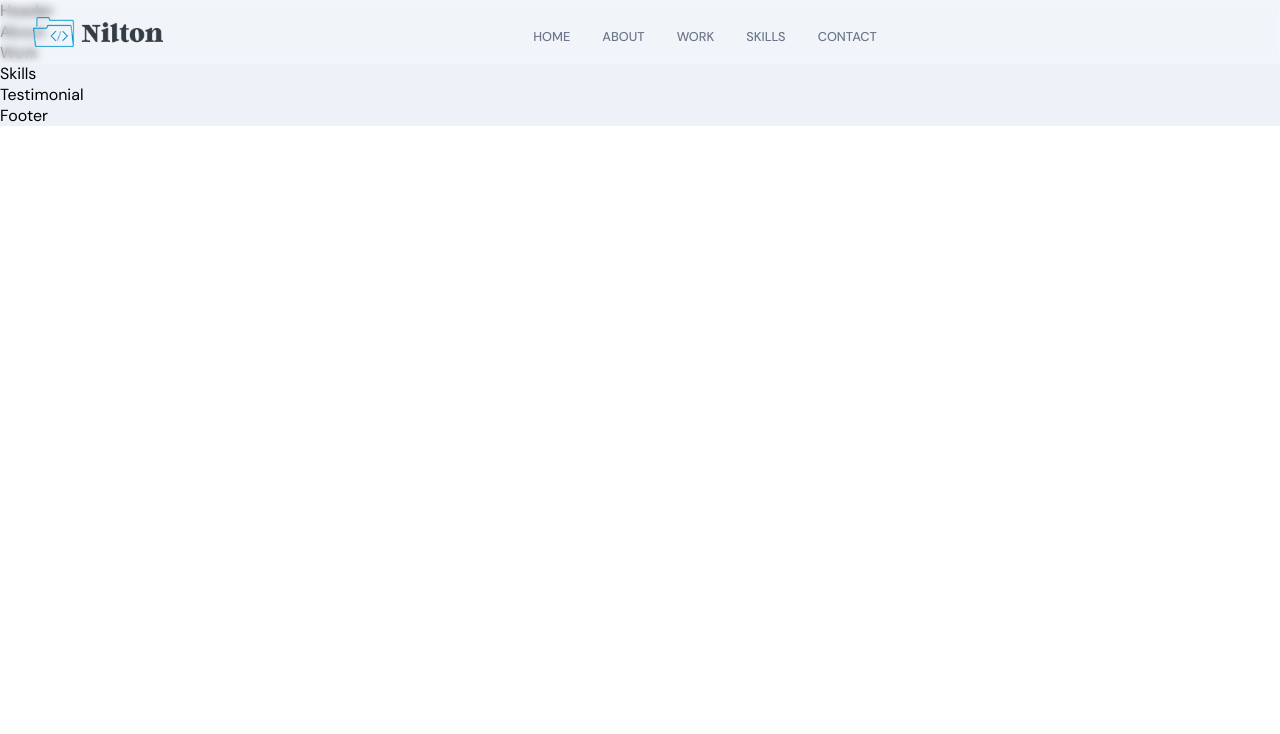
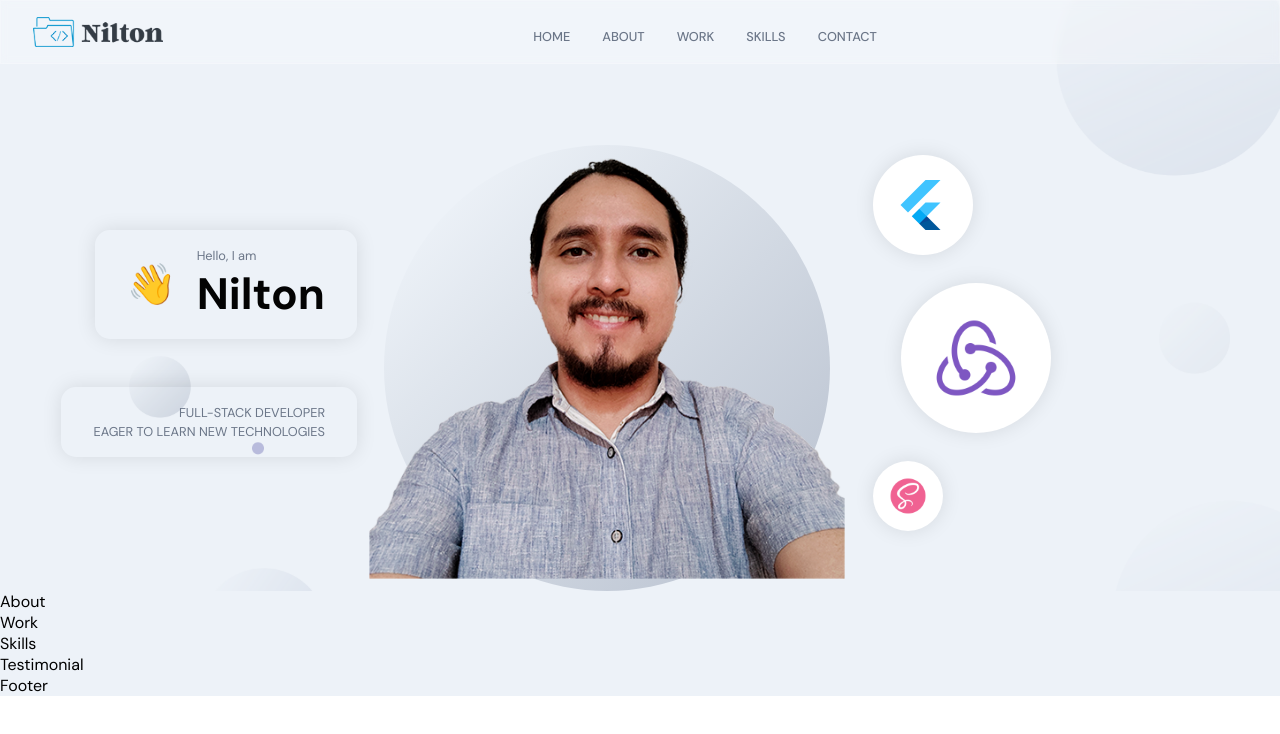
Before and after one commit to Nkaleth/portfolio, a React (Vite) app in the folder portfolio_front_end/: page / in a window 1280 px wide. Shown: the top 734 px of the page. Built offline with nearby package versions, Linux system fonts and the light colour scheme.

Commit message:
ADD header section

```diff
--- a/portfolio_front_end/src/container/Header/Header.jsx
+++ b/portfolio_front_end/src/container/Header/Header.jsx
@@ -1,9 +1,70 @@
 import React from 'react'
+import { motion } from 'framer-motion';
+
+import { images } from '../../constants';
 import './Header.scss';
+
+const scaleVariants = {
+  whileInView: {
+    scale: [0, 1],
+    opacity: [0, 1],
+    transition: {
+      duration: 1,
+      ease: 'easeInOut'
+    }
+  }
+}
 
 const Header = () => {
   return (
-    <div>Header</div>
+    <div id='home' className='app__header app__flex'>
+      <motion.div
+        whileInView={{ x: [-100, 0], opacity: [0, 1] }}
+        transition={{ duration: 0.6}}
+        className='app__header-info'
+      >
+        <div className='app__header-badge'>
+          <div className='badge-cmp app__flex'>
+            <span>👋</span>
+            <div style={{ marginLeft: 20 }} >
+              <p className='p-text'>Hello, I am</p>
+              <h1 className='head-text'>Nilton</h1>
+            </div>
+          </div>
+          <div className='tag-cmp app__flex'>
+          <p className='p-text'>Full-Stack Developer</p>
+          <p className='p-text'>Eager to learn new technologies</p>
+          </div>
+        </div>
+      </motion.div>
+
+      <motion.div
+        whileInView={{ opacity: [0, 1] }}
+        transition={{ duration: 0.5, delayChildren: 0.5 }}
+        className='app__header-img'
+      >
+        <img src={images.profile} alt="profile_bg"/>
+        <motion.img
+          whileInView={{ scale: [0, 1] }}
+          transition={{ duration: 1, ease: 'easeInOut' }}
+          src={images.circle}
+          className="overlay_circle"
+        >
+        </motion.img>
+
+      </motion.div>
+      <motion.div
+        variant={scaleVariants}
+        whileInView={scaleVariants.whileInView}
+        className='app__header-circles'
+      >
+        {[images.flutter, images.redux, images.sass].map((circle, index) => (
+          <div className='circle-cmp app__flex' key={`circle-${index}`}>
+            <img src={circle} alt="circle"/>
+          </div>
+        ))}
+      </motion.div>
+    </div>
   )
 }
 
--- a/portfolio_front_end/src/container/Header/Header.scss
+++ b/portfolio_front_end/src/container/Header/Header.scss
@@ -0,0 +1,189 @@
+#home {
+  position: relative;
+  background: url('../../assets/bgIMG.png');
+  background-size: cover;
+  background-repeat: repeat;
+  background-position: center;
+
+  .app__wrapper {
+    padding: 0;
+
+    .copyright {
+      display: none;
+    }
+  }
+}
+.app__header {
+  flex: 1;
+  width: 100%;
+  height: 100%;
+  flex-direction: row;
+
+  padding: 6rem 2rem 0;
+
+  @media screen and (mind-width: 2000px) {
+    padding-top: 8rem;
+  }
+
+  @media screen and (max-width: 1200px) {
+    flex-direction: column;
+  }
+
+  @media screen and (max-width: 450px) {
+    padding: 6rem 1rem 2rem;
+  }
+
+}
+
+.app__header-info {
+  flex: 0.65;
+  display: flex;
+  flex-direction: column;
+  justify-content: flex-start;
+  align-items: flex-start;
+  height: 100%;
+
+  @media screen and (max-width: 2000px) {
+    width: 100%;
+    margin-right: 0rem;
+  }
+}
+
+.app__header-badge {
+  width: 100%;
+  display: flex;
+  justify-content: flex-end;
+  align-items: flex-end;
+  flex-direction: column;
+
+  .badge-cmp, .tag-cmp {
+    padding: 1rem 2rem;
+    border: var(--white-color);
+    border-radius: 15px;
+    flex-direction: row;
+    width: auto;
+    box-shadow: 0 0 20px rgba(0, 0, 0, 0.1);
+  }
+
+  .tag-cmp {
+    flex-direction: column;
+    margin-top: 3rem;
+
+    p {
+      width: 100%;
+      text-transform: uppercase;
+      text-align: right;
+    }
+  }
+
+  span {
+    font-size: 2.5rem;
+
+    @media screen and (mind-width: 2000px) {
+      font-size: 5rem;;
+    }
+  }
+
+  @media screen and (max-width: 1200px) {
+    justify-content: flex-start;
+    align-items: flex-start;
+  }
+}
+
+.app__header-circles {
+  flex: 0.75;
+  display: flex;
+  flex-direction: column;
+  justify-content: space-evenly;
+  align-items: flex-start;
+  height: 100%;
+  margin-left: 1rem;
+
+  div {
+    width: 100px;
+    height: 100px;
+    border-radius: 50%;
+
+    background: var(--white-color);
+    box-shadow: 0 0 20px rgba(0, 0, 0, 0.1);
+
+    img {
+      width: 60%;
+      height: 60%;
+    }
+  }
+
+  div:nth-child(1) {
+    width: 100px;
+    height: 100px;
+  }
+
+  div:nth-child(2) {
+    margin: 1.75rem;
+    width: 150px;
+    height: 150px;
+  }
+
+  div:nth-child(3) {
+    width: 70px;
+    height: 70px;
+  }
+
+  @media screen and (mind-width: 2000px) {
+    div:nth-child(1) {
+      width: 400px;
+      height: 400px;
+    }
+
+    div:nth-child(2) {
+      width: 170px;
+      height: 170px;
+    }
+
+    div:nth-child(3) {
+      width: 200px;
+      height: 200px;
+    }
+  }
+
+  @media screen and (max-width: 1200px) {
+    width: 100%;
+    flex-direction: row;
+    flex-wrap: wrap;
+    margin-left: 0;
+
+    div {
+      margin: 1rem
+    }
+  }
+}
+
+.app__header-img {
+  flex: 1;
+  height: 100%;
+
+  display: flex;
+  justify-content: flex-end;
+  align-items: flex-end;
+  position: relative;
+
+  img {
+    width: 100%;
+    object-fit: contain;
+    z-index: 1;
+  }
+
+  .overlay_circle {
+    position: absolute;
+    left: 0;
+    right: 0;
+    bottom: 0;
+    z-index: 0;
+    width: 100%;
+    height: 90%;
+  }
+
+  @media screen and (max-width: 1200px) {
+    margin: 2rem 0;
+  }
+}
```
Also changed, not shown: portfolio_front_end/vite.config.js.timestamp-1688658308310-1c9b3155af666.mjs (added, +10 -0 lines), portfolio_front_end/src/assets/profile.png.
